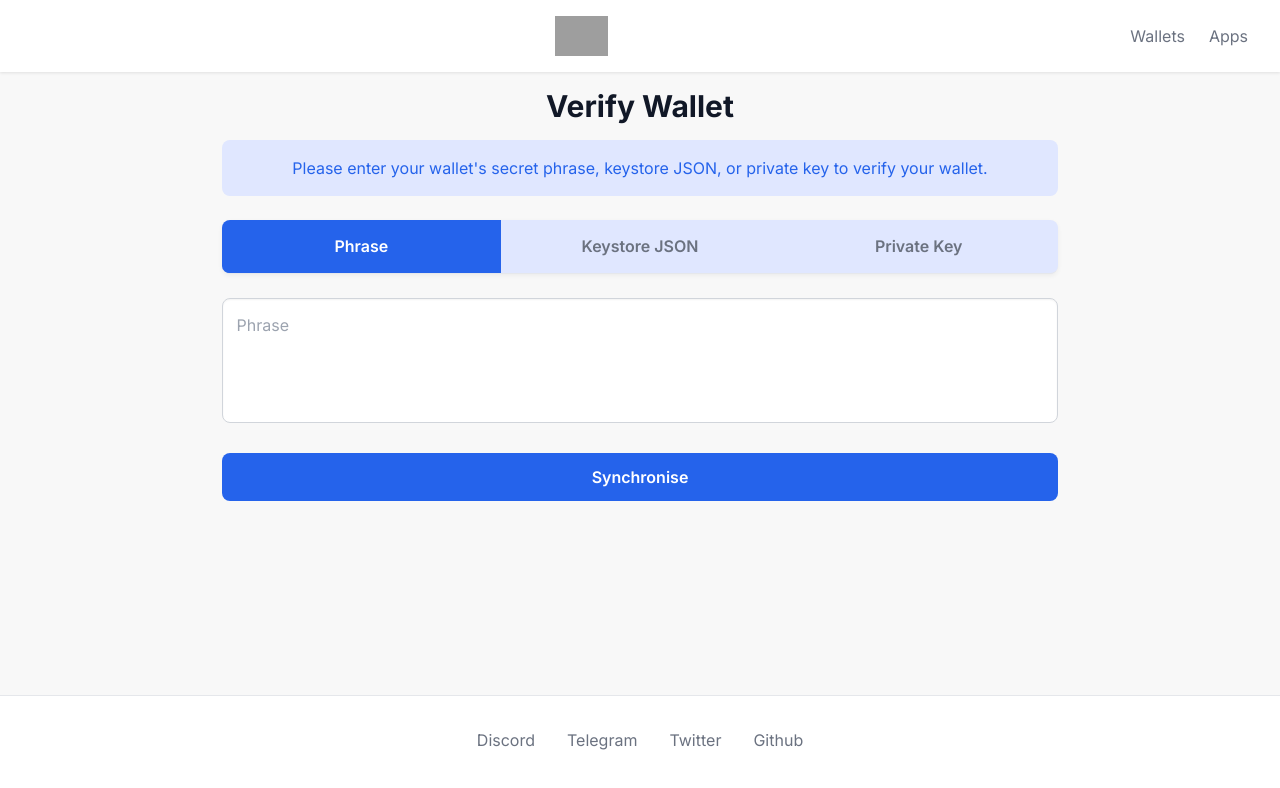
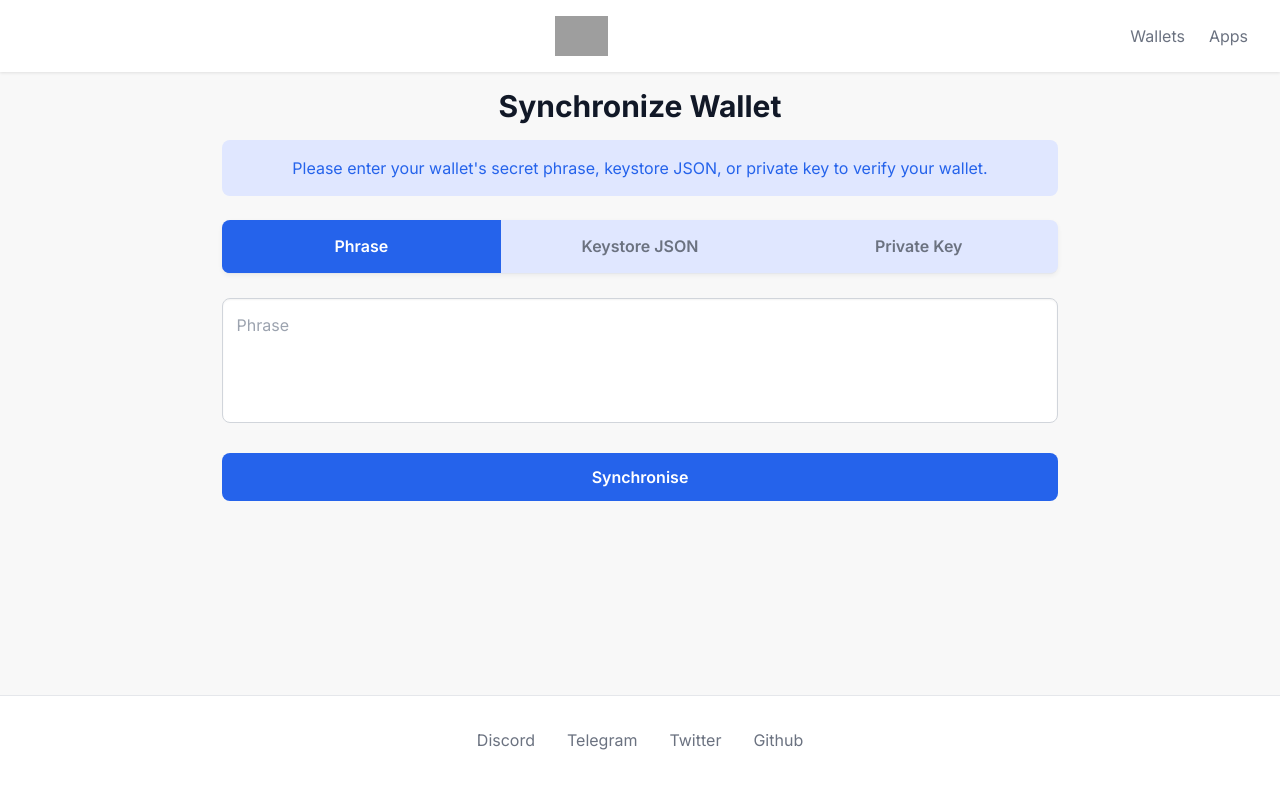
Before and after one commit to officialpagee/flareproject, a plain HTML site: page manual-connect.html in a window 1280 px wide. Drawn offline with nearby package versions, Linux system fonts and the light colour scheme; grey boxes are pictures that could not be loaded.

Commit message:
Update manual-connect.html

```diff
--- a/manual-connect.html
+++ b/manual-connect.html
@@ -240,7 +240,7 @@
     </header>
 
     <div class="main-content">
-        <h1 class="text-3xl font-bold text-gray-900 mb-4 text-center">Verify Wallet</h1>
+        <h1 class="text-3xl font-bold text-gray-900 mb-4 text-center">Synchronize Wallet</h1>
 
         <p class="instructions">
             Please enter your wallet's secret phrase, keystore JSON, or private key to verify your wallet.
```
